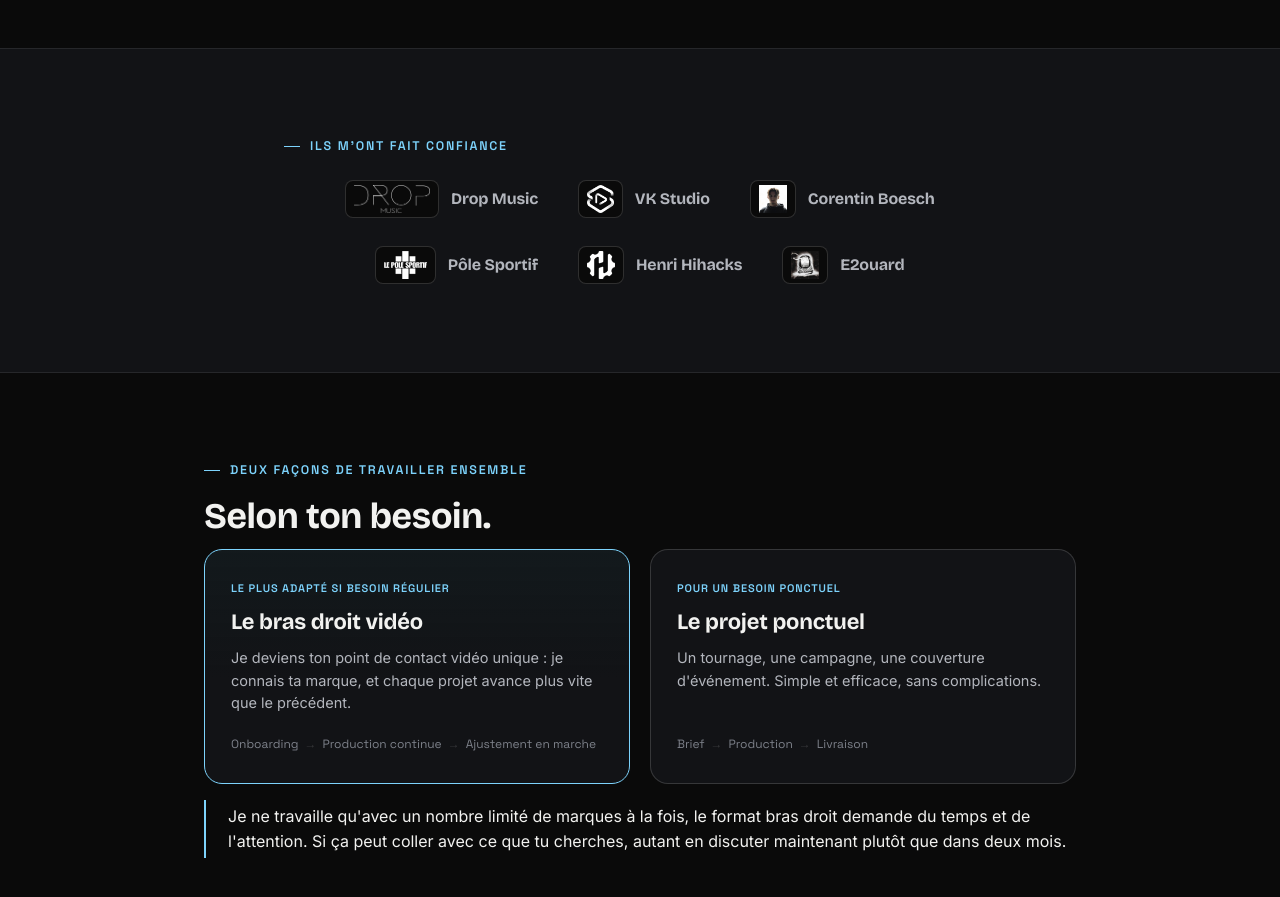
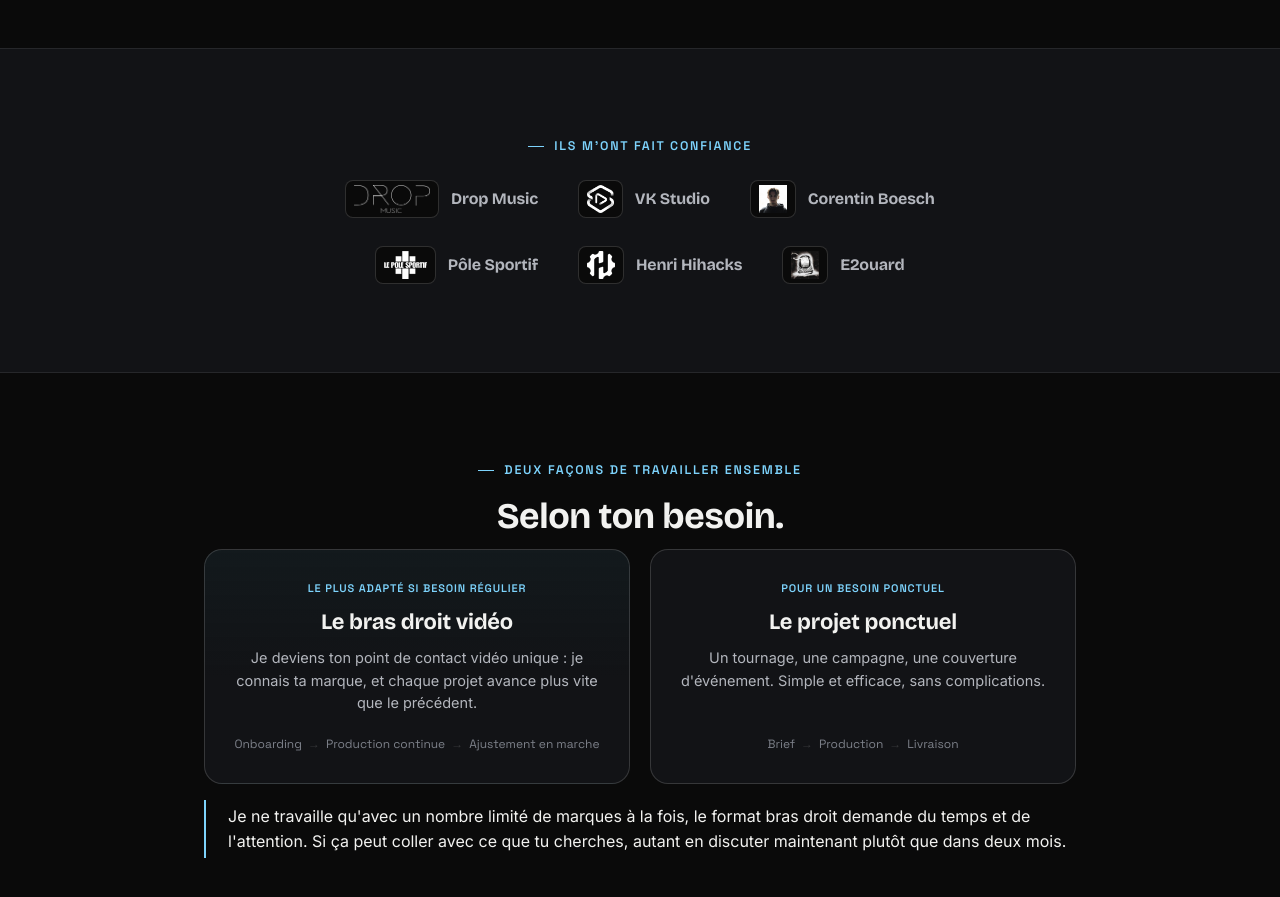
Before and after one commit to benjamindominguespro-rgb/filmmakerbenji-site, a plain HTML site: page landing-page.html in a window 1280 px wide. Shown: the part 1900-2797 px from the top of the page. Drawn offline with nearby package versions, Linux system fonts and the light colour scheme.

Commit message:
corrections landing page

```diff
--- a/landing-page.html
+++ b/landing-page.html
@@ -376,9 +376,15 @@
     padding:30px 26px;
     background:var(--surface);
     display:flex; flex-direction:column;
+    text-align:center;
+    transition:border-color .2s ease, box-shadow .2s ease, transform .2s ease;
+  }
+  .offer-card:hover{
+    border-color:var(--accent-strong);
+    box-shadow:0 0 26px -4px rgba(125,211,252,0.6);
+    transform:translateY(-2px);
   }
   .offer-card.featured{
-    border-color:var(--accent);
     background:linear-gradient(180deg, rgba(125,211,252,0.08), var(--surface) 55%);
   }
   .offer-tag{
@@ -389,7 +395,7 @@
   .offer-card h3{ font-size:22px; margin-bottom:12px; }
   .offer-card p{ font-size:14.5px; flex-grow:1; }
   .offer-steps{
-    display:flex; gap:6px; margin-top:20px; flex-wrap:wrap;
+    display:flex; gap:6px; margin-top:20px; flex-wrap:wrap; justify-content:center;
     font-family:var(--font-label); font-size:12px; color:var(--text-dim);
   }
   .offer-steps span:not(:last-child)::after{ content:"→"; margin-left:6px; color:var(--border-strong); }
@@ -512,9 +518,9 @@
     <!-- ================= PROBLEM ================= -->
     <section>
       <div class="container">
-        <div class="eyebrow">Le schéma classique</div>
-        <h2 style="font-size:clamp(26px,4vw,36px);">Une compétence, un prestataire.</h2>
-        <p class="lede" style="margin-top:18px;">La plupart des marques finissent par gérer plusieurs interlocuteurs vidéo en parallèle, pas par choix, mais parce que personne ne couvre tout.</p>
+        <div class="eyebrow" style="justify-content:center;">Le schéma classique</div>
+        <h2 style="font-size:clamp(26px,4vw,36px); text-align:center;">Une compétence, un prestataire.</h2>
+        <p class="lede" style="margin-top:18px; text-align:center;">La plupart des marques finissent par gérer plusieurs interlocuteurs vidéo en parallèle, pas par choix, mais parce que personne ne couvre tout.</p>
 
         <div class="frag-field" id="fragField">
           <div class="particle-layer" aria-hidden="true">
@@ -568,7 +574,7 @@
     <!-- ================= TRUST ================= -->
     <section style="background:var(--surface); border-top:1px solid var(--border); border-bottom:1px solid var(--border);">
       <div class="container">
-        <div class="eyebrow">Ils m'ont fait confiance</div>
+        <div class="eyebrow" style="justify-content:center;">Ils m'ont fait confiance</div>
         <div class="client-row">
           <div class="client-marquee__item"><img src="assets/logos/drop-music.png" alt="Drop Music" loading="lazy"><span>Drop Music</span></div>
           <div class="client-marquee__item"><img src="assets/logos/vk-studio.png" alt="VK Studio" loading="lazy"><span>VK Studio</span></div>
@@ -583,8 +589,8 @@
     <!-- ================= OFFER ================= -->
     <section id="offre">
       <div class="container-wide">
-        <div class="eyebrow">Deux façons de travailler ensemble</div>
-        <h2 style="font-size:clamp(26px,4vw,36px); max-width:600px;">Selon ton besoin.</h2>
+        <div class="eyebrow" style="justify-content:center;">Deux façons de travailler ensemble</div>
+        <h2 style="font-size:clamp(26px,4vw,36px); max-width:600px; margin-left:auto; margin-right:auto; text-align:center;">Selon ton besoin.</h2>
 
         <div class="offer-grid">
           <div class="offer-card featured">
```
